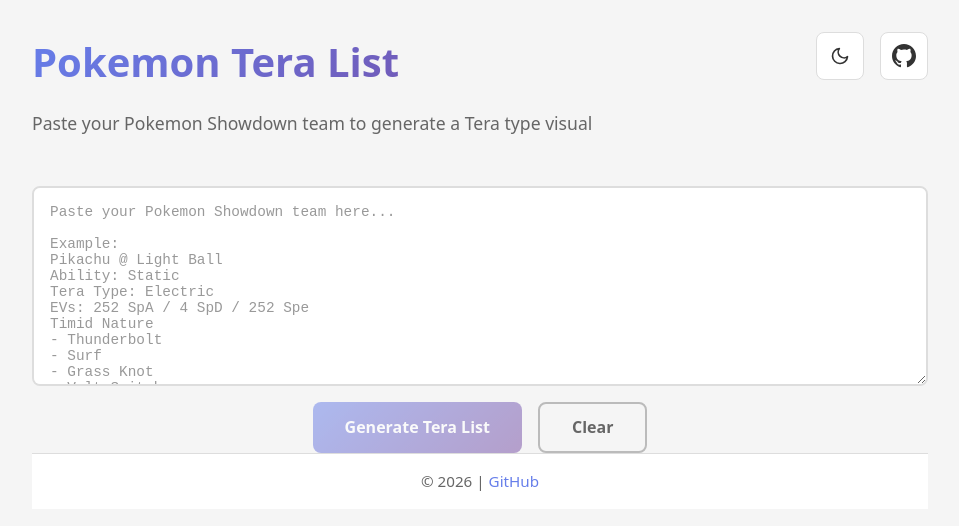
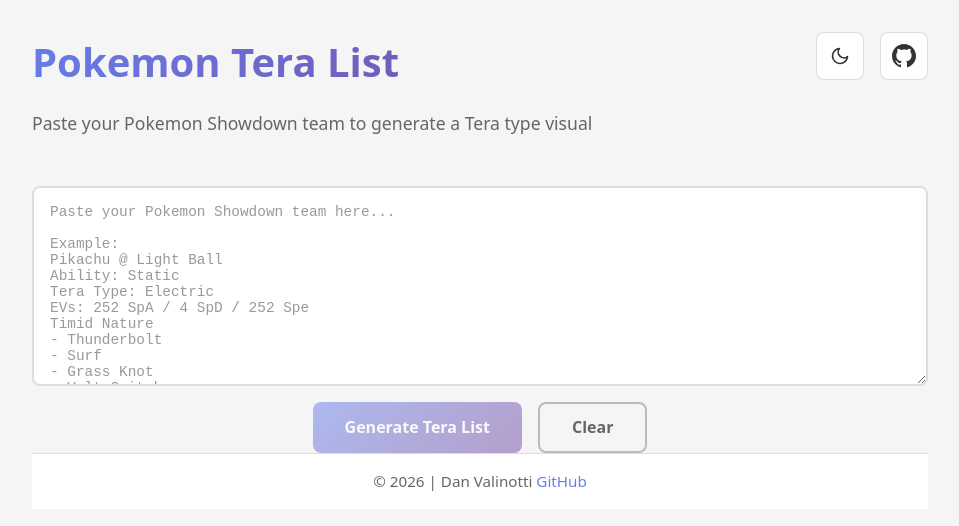
Before and after one commit to dvalinotti/pkmnteralist, a React (Vite) app: page / in a window 1280 px wide. Shown: the top 526 px of the page, without its empty margins (160-1119 px from the left). Built offline with nearby package versions, Linux system fonts and the light colour scheme.

Commit message:
Update Footer.tsx

```diff
--- a/src/components/Footer.tsx
+++ b/src/components/Footer.tsx
@@ -7,7 +7,7 @@
   return (
     <footer className={styles.footer}>
       <span>
-        © {new Date().getFullYear()} |{" "}
+        © {new Date().getFullYear()} |{" Dan Valinotti "}
         <a href={GITHUB_URL} target="_blank" rel="noopener noreferrer">
           GitHub
         </a>
```
